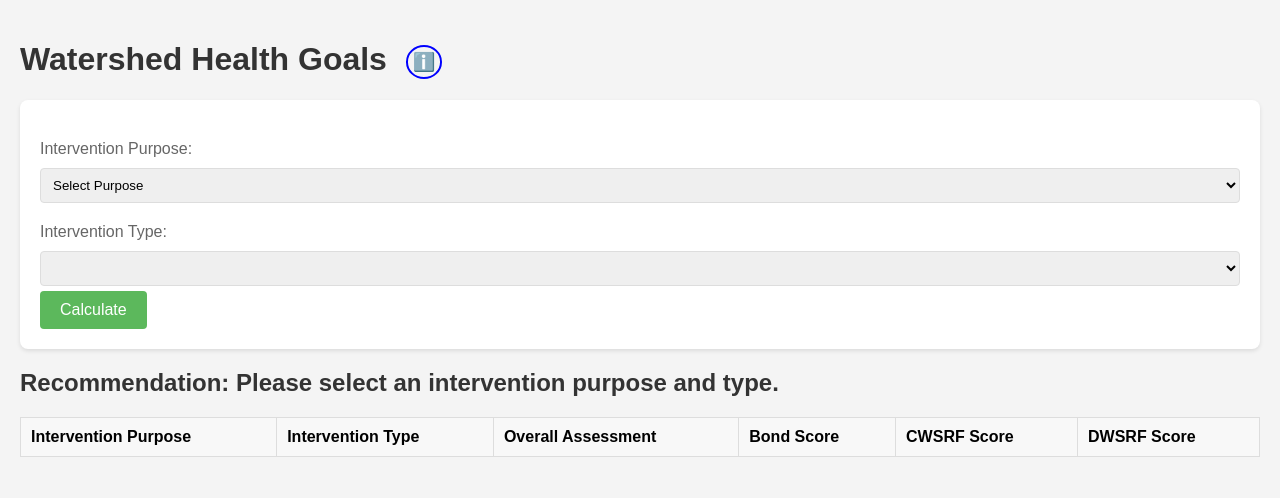
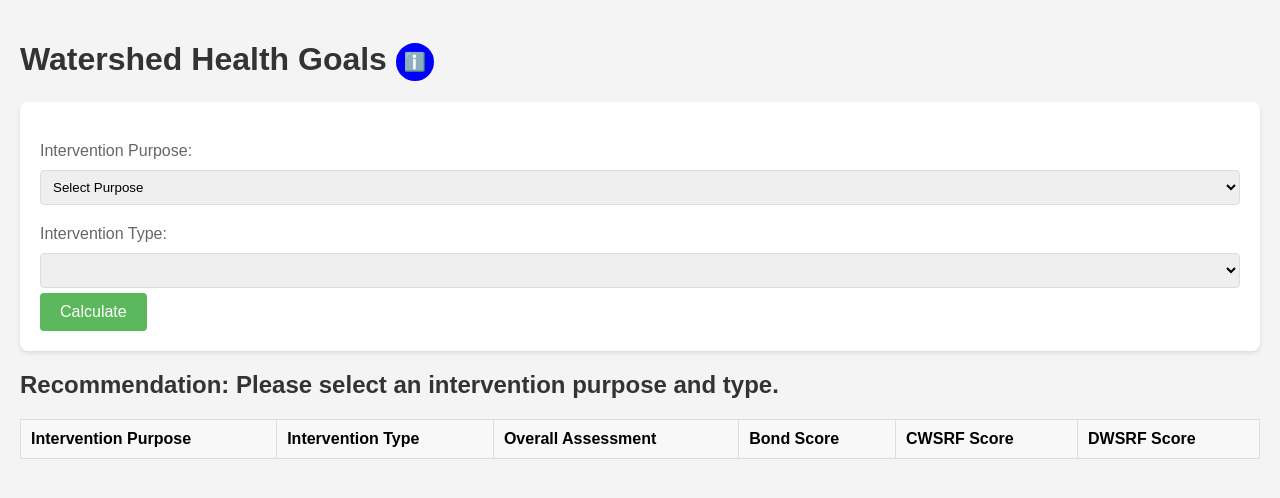
Before and after one commit to mckeont/watershedHealth, a plain HTML site: page index.html in a window 1280 px wide. Drawn offline with Linux system fonts and the light colour scheme.

Commit message:
Update index.html

```diff
--- a/index.html
+++ b/index.html
@@ -47,15 +47,21 @@
         }
         h2 { margin-top: 20px; }
 
-        #infoIcon {
+#infoIcon {
     font-size: 18px;
-    color: blue;
+    color: white;
+    background-color: blue;
     border: 2px solid blue;
     border-radius: 50%;
     padding: 5px;
     cursor: pointer;
     vertical-align: middle;
-    margin-left: 10px;
+    display: inline-flex;
+    justify-content: center;
+    align-items: center;
+    width: 24px;
+    height: 24px;
+    text-align: center;
 }
 
 
```
